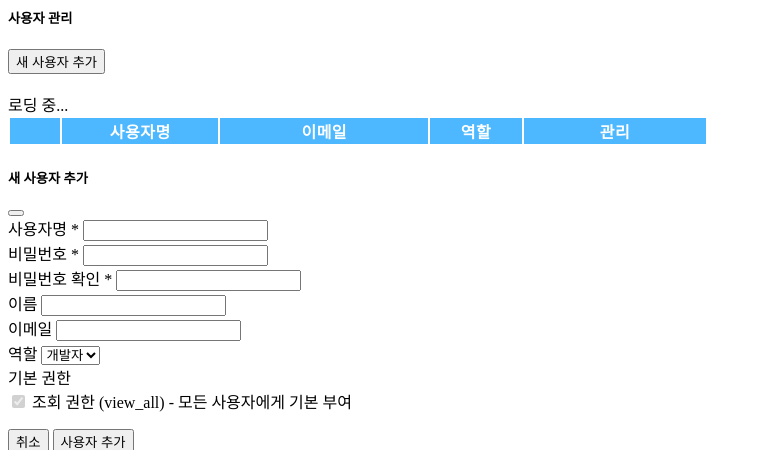
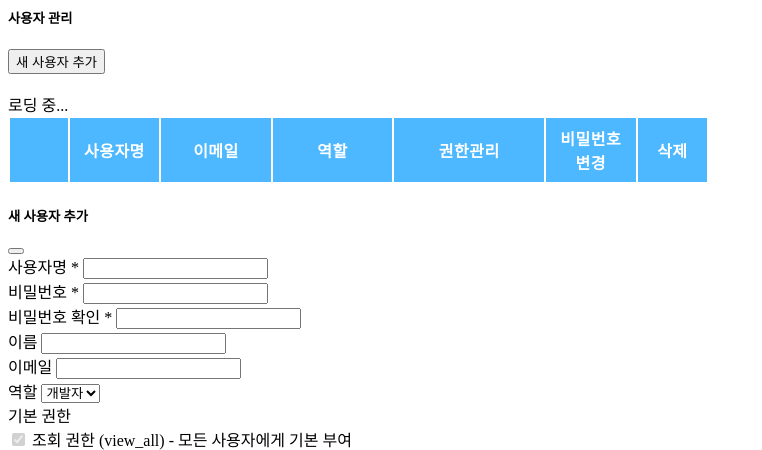
Before and after one commit to kangseongwon1/terraform-proxmox, a Flask app: page /admin/iam/content in a window 1280 px wide. Shown: the top 450 px of the page, without its empty margins (0-762 px from the left). Run offline with Flask 3, Linux system fonts and the light colour scheme; lists and menus that the app fills with data are empty; parts of the project's set-up code (start-up, migrations or seed data) failed here and were passed over.

Commit message:
UI 변경

```diff
--- a/templates/partials/admin_iam_content.html
+++ b/templates/partials/admin_iam_content.html
@@ -22,10 +22,12 @@
           <tr>
             <!-- ===== 테이블 헤더 너비 설정 (iam.js의 renderTable 함수와 일치해야 함) ===== -->
             <th style="width:48px;"></th> <!-- 프로필 아이콘 -->
-            <th class="text-center" style="min-width:90px;">사용자명</th> <!-- 사용자명 -->
-            <th class="text-center" style="min-width:120px; max-width:180px;">이메일</th> <!-- 이메일 -->
-            <th class="text-center" style="width:90px;">역할</th> <!-- 역할 -->
-            <th class="text-center" style="width:180px;">관리</th> <!-- 권한 관리 및 삭제 버튼 -->
+            <th class="text-center" style="min-width:80px;">사용자명</th> <!-- 사용자명 -->
+            <th class="text-center" style="min-width:100px; max-width:140px;">이메일</th> <!-- 이메일 -->
+            <th class="text-center" style="width:110px;">역할</th> <!-- 역할 -->
+            <th class="text-center" style="width:140px;">권한관리</th> <!-- 권한관리 -->
+            <th class="text-center" style="width:80px;">비밀번호 변경</th> <!-- 비밀번호 변경 -->
+            <th class="text-center" style="width:60px;">삭제</th> <!-- 삭제 -->
             <!-- ===== 테이블 헤더 너비 설정 끝 ===== -->
           </tr>
         </thead>
@@ -147,7 +149,26 @@
   </div>
 
   <style>
-    .iam-table th, .iam-table td { vertical-align: middle; text-align: center; }
+    .iam-table th, .iam-table td {
+      vertical-align: middle;
+      text-align: center;
+      padding: 0.5rem 0.3rem;
+    }
+    .iam-table td {
+      overflow: hidden;
+      text-overflow: ellipsis;
+      white-space: nowrap;
+    }
+    .iam-table td .btn {
+      padding: 0.25rem 0.5rem;
+      font-size: 0.95em;
+    }
+    .iam-table td .btn[title] {
+      transition: background 0.2s;
+    }
+    .iam-table td .btn[title]:hover {
+      background: #f0f0f0;
+    }
     .iam-table th { font-weight: 600; letter-spacing: 0.5px; }
     .iam-table tr.iam-user-row:hover { background: #eaf6ff !important; }
     .iam-expand-btn { min-width: 90px; padding: 4px 12px; font-size: 0.98em; font-weight: 500; transition: background 0.2s, color 0.2s; }
@@ -314,11 +335,5 @@
     .iam-perm-list::-webkit-scrollbar-thumb:hover {
       background: #a8a8a8;
     }
-
-    .iam-table td {
-      overflow: hidden;
-      text-overflow: ellipsis;
-      white-space: nowrap;
-    }
   </style>
 </div>
```
Also changed, not shown: static/iam.js (+6 -15 lines).
